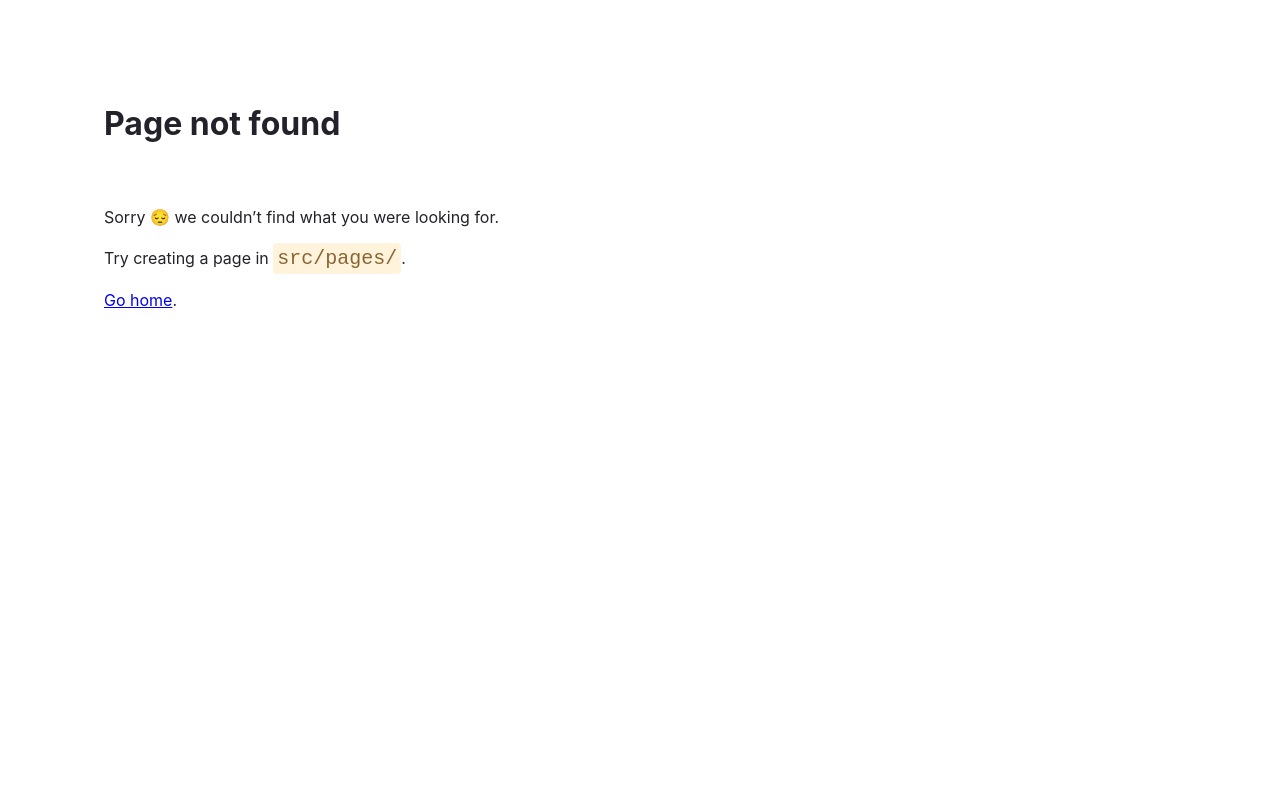
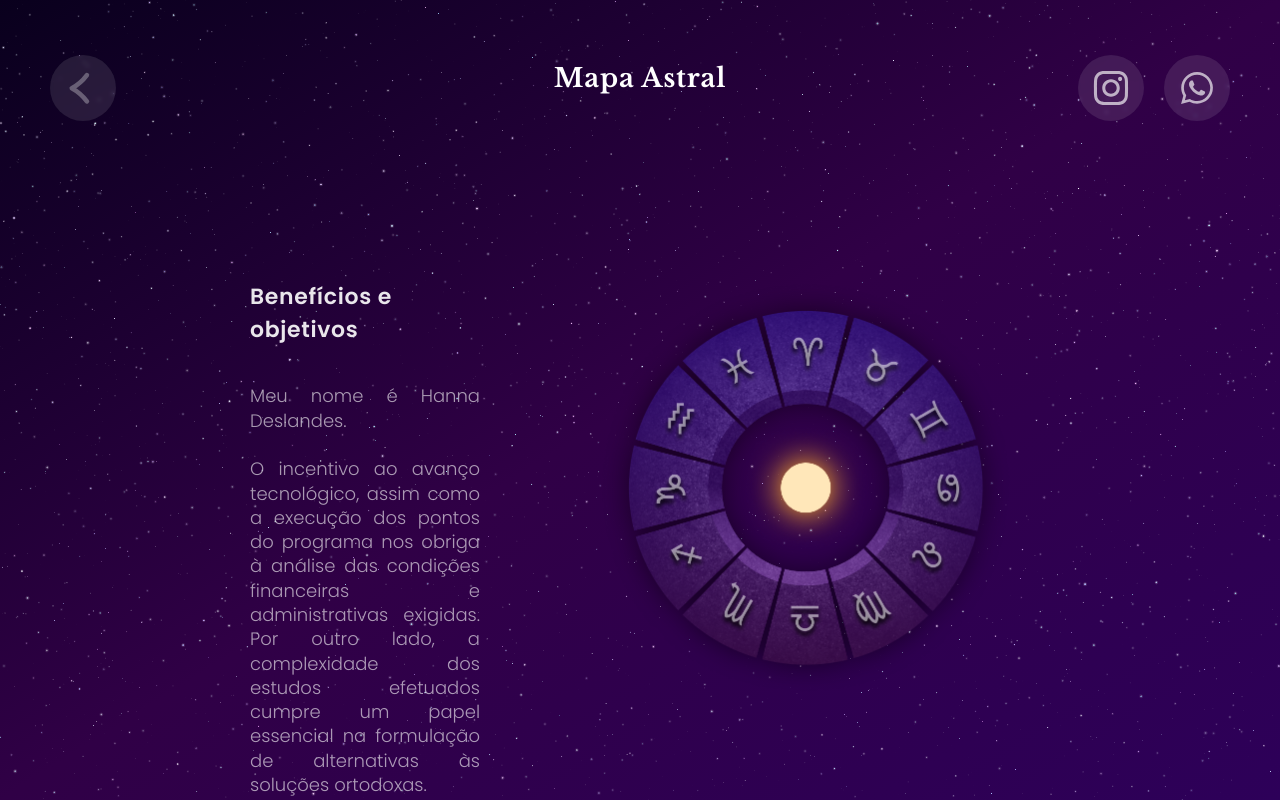
Before and after one commit to pietroid/hannadeslandes, a Gatsby site: page /service in a window 1280 px wide. Before the commit this address had no page. Built offline with nearby package versions, Linux system fonts and the light colour scheme; Gatsby itself is replaced by a stand-in of ours.

Commit message:
Adding service page

```diff
--- a/gatsby-config.js
+++ b/gatsby-config.js
@@ -9,14 +9,14 @@ module.exports = {
       options: {
         fonts: [
           `libre baskerville\:400,700`,
-          `poppins:300,400,700`
+          `poppins:300,400,600,700`
         ],
         display: 'swap'
       }
     },
     {
-      resolve:`gatsby-source-filesystem`,
-      options:{
+      resolve: `gatsby-source-filesystem`,
+      options: {
         name: `images`,
         path: `${__dirname}/src/images`
       }
--- /dev/null
+++ b/src/components/back_button.tsx
@@ -0,0 +1,11 @@
+import * as React from "react"
+import back_icon from '../images/back_icon.svg';
+const BackButton = () => {
+    return <a className="button round_button back_button" href={'https://www.google.com/'}>
+        <div style={{ display: 'flex', justifyContent: 'flex-end', width: '100%', height: '100%' }}>
+            <img style={{ opacity: 0.66, height: '100%', }} src={back_icon} />
+        </div>
+    </a>
+}
+
+export default BackButton;
--- a/src/components/buttons.css
+++ b/src/components/buttons.css
@@ -1,18 +1,18 @@
 .button {
-    background-color:rgba(255,255,255,0.1);
+    background-color: rgba(255, 255, 255, 0.1);
     backdrop-filter: blur(2px);
     border-radius: 8px;
-    padding:13px;
+    padding: 13px;
 
-    box-shadow: 0px 0px 0px 0px rgba(255,255,255,0);
+    box-shadow: 0px 0px 0px 0px rgba(255, 255, 255, 0);
     transition: background-color 0.4s, box-shadow 0.4s;
 }
 
 .round_button {
-    border-radius:40px;
-    height:25px;
+    border-radius: 40px;
+    height: 25px;
     width: 25px;
-    margin:5px;
+    margin: 5px;
     display: flex;
     align-items: center;
     justify-content: center;
@@ -20,29 +20,30 @@
 }
 
 .card {
-    width:280px;
-    height:400px;
-    margin:10px;
+    width: 280px;
+    height: 400px;
+    margin: 10px;
     border-radius: 10px;
 
-    padding:20px;
+    padding: 20px;
 }
 
 @media(hover: hover) and (pointer: fine) {
     .button:hover {
-        background-color:rgba(255,255,255,0.2);
-        box-shadow: 0px 0px 10px 1px rgba(255,255,255,0.4);
+        background-color: rgba(255, 255, 255, 0.2);
+        box-shadow: 0px 0px 10px 1px rgba(255, 255, 255, 0.4);
     }
-    .round_button:hover {
-        width:190px;
+
+    .expandable:hover {
+        width: 190px;
     }
 }
 
 /* desktop */
-@media(min-width:1100px){
+@media(min-width:1100px) {
     .round_button {
-    height:40px;
-    width: 40px;
-    margin:10px;
+        height: 40px;
+        width: 40px;
+        margin: 10px;
     }
 }
--- a/src/components/global_style.css
+++ b/src/components/global_style.css
@@ -28,10 +28,11 @@ h1 {
 
 h2 {
     color: #FFF;
-    font-family: "Libre Baskerville";
-    font-weight: 400;
-    font-size: 18px;
-    opacity: 0.6;
+    font-family: "Poppins";
+    font-weight: 600;
+    font-size: 25px;
+    opacity: 0.9;
+    letter-spacing: 0.03em;
 }
 
 p {
@@ -132,6 +133,19 @@ p {
     align-items: center;
 }
 
+.back_button {
+    z-index: 99;
+    position: absolute;
+    top: 25px;
+    left: 2vh;
+    display: flex;
+    align-items: center;
+}
+
+.header_text {
+    margin-left: 50px;
+}
+
 /* desktop */
 @media(min-width:1100px) {
     h1 {
@@ -154,6 +168,11 @@ p {
 
     .contact_buttons {
         right: 40px;
+        top: 45px;
+    }
+
+    .back_button {
+        left: 40px;
         top: 45px;
     }
 
@@ -180,6 +199,11 @@ p {
         text-align: left;
     }
 
+    .header_text {
+        text-align: center;
+        margin-left: 0px;
+    }
+
     .center_spacing {
         width: 100%;
     }
--- a/src/components/round_button.tsx
+++ b/src/components/round_button.tsx
@@ -1,14 +1,14 @@
 import React, { useRef, useEffect } from 'react'
 import '../components/buttons.css'
 
-export const RoundButton = ({icon,text,href}) => {
+export const RoundButton = ({ icon, text, href }) => {
     return (
-        <a className = "button round_button" href={href}>
-            <div style={{display:'flex',justifyContent:'flex-end',width:'100%',height:'100%'}}>
-                <div style={{whiteSpace: 'nowrap',overflow: 'hidden',textOverflow: 'ellipsis-word',display:'flex', alignItems:'center', margin:5, width:'100%'}}>
+        <a className="button round_button expandable" href={href}>
+            <div style={{ display: 'flex', justifyContent: 'flex-end', width: '100%', height: '100%' }}>
+                <div style={{ whiteSpace: 'nowrap', overflow: 'hidden', textOverflow: 'ellipsis-word', display: 'flex', alignItems: 'center', margin: 5, width: '100%' }}>
                     <p>{text}</p>
                 </div>
-                <img style={{opacity:0.66, height:'100%'}} src={icon}/>
+                <img style={{ opacity: 0.66, height: '100%' }} src={icon} />
             </div>
         </a>
     )
--- a/src/pages/index.tsx
+++ b/src/pages/index.tsx
@@ -12,7 +12,6 @@ import Background from "../components/background"
 import { Button } from "../components/button"
 import { RoundButton } from "../components/round_button"
 import { GlowingImage } from "../components/glowing_image"
-import { Card } from "../components/card"
 import { CardsSection } from "../components/cards_section"
 import FeedbacksCarousel from "../components/feedbacks_carousel"
 /*const IndexPage = () => {
--- /dev/null
+++ b/src/pages/service.tsx
@@ -0,0 +1,54 @@
+import * as React from "react"
+import '../components/global_style.css'
+import { RoundButton } from "../components/round_button"
+import whatsapp from '../images/whatsapp_logo.svg'
+import instagram from '../images/instagram_logo.svg'
+import Background from "../components/background"
+import BackButton from "../components/back_button"
+import mapaAstral from "../images/services/mapa_astral.png"
+import ServicesCarousel from "../components/services_carousel"
+import { Button } from "../components/button"
+const ServicePage = () => {
+    return <>
+        <div className="contact_buttons">
+            <RoundButton icon={instagram} text="@raiodeiansa" href="https://www.instagram.com/raiodeiansa/" />
+            <RoundButton icon={whatsapp} text="(11) 99122-1246" href="https://wa.me/message/2CYPGMOMIGYXK1" />
+        </div>
+
+        <Background />
+
+        <BackButton />
+
+        <div className="header">
+            <h1 className="header_text">Mapa Astral</h1>
+        </div>
+        <div className="global_wrapper">
+            <div className="wrapper">
+                <div className="content_box">
+                    <h2 className="centered_text_mobile">Benefícios e objetivos</h2>
+                    <div className="v_space" />
+                    <p>Meu nome é Hanna Deslandes.<br /><br />
+
+                        O incentivo ao avanço tecnológico, assim como a execução dos pontos do programa nos obriga à análise das condições financeiras e administrativas exigidas. Por outro lado, a complexidade dos estudos efetuados cumpre um papel essencial na formulação de alternativas às soluções ortodoxas.
+                        <br /><br />
+                        Caros amigos, a contínua expansão de nossa atividade promove a alavancagem dos conhecimentos estratégicos para atingir a excelência.</p>
+                    <div className="v_space" />
+                    <h2 className="centered_text_mobile">Benefícios e objetivos</h2>
+                    <div className="v_space" />
+                    <p>Meu nome é Hanna Deslandes.<br /><br />
+
+                        O incentivo ao avanço tecnológico, assim como a execução dos pontos do programa nos obriga à análise das condições financeiras e administrativas exigidas. Por outro lado, a complexidade dos estudos efetuados cumpre um papel essencial na formulação de alternativas às soluções ortodoxas.
+                        <br /><br />
+                        Caros amigos, a contínua expansão de nossa atividade promove a alavancagem dos conhecimentos estratégicos para atingir a excelência.</p>
+                    <div className="v_space" />
+                </div>
+                <img style={{ width: 450, height: 450, marginLeft: 100 }} src={mapaAstral} />
+
+            </div>
+        </div>
+
+
+    </>
+}
+
+export default ServicePage
```
Also changed, not shown: src/images/back_icon.svg (added).
